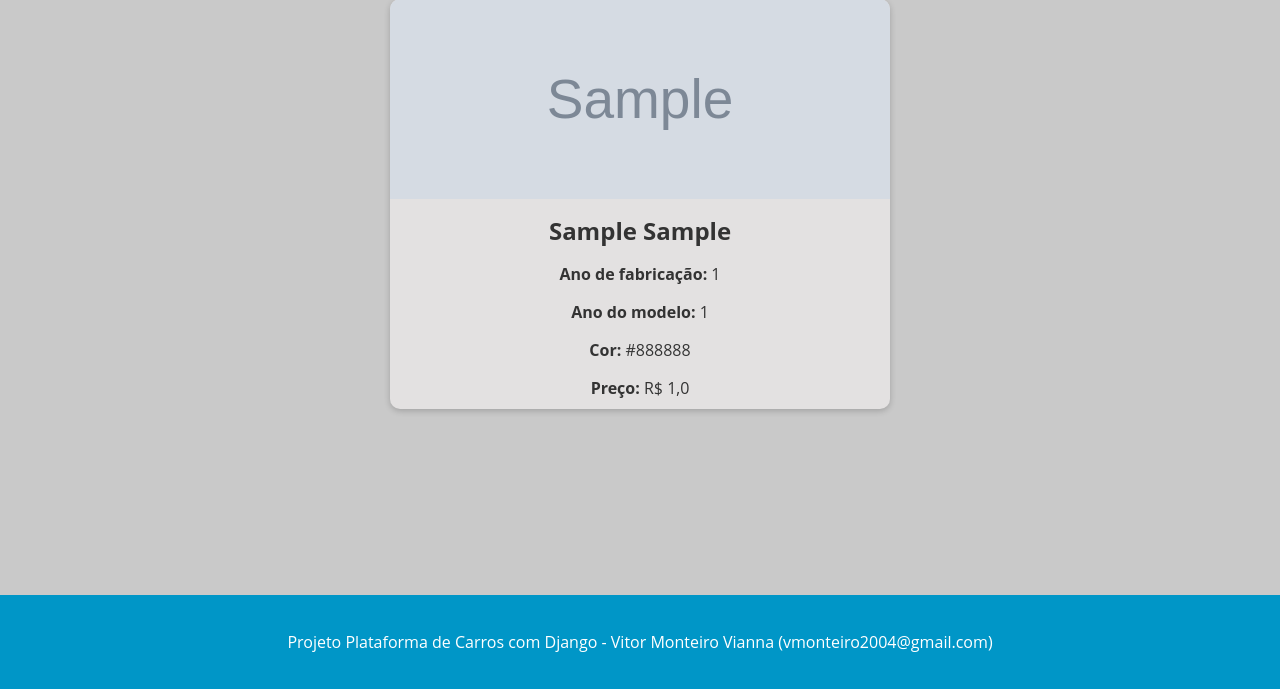
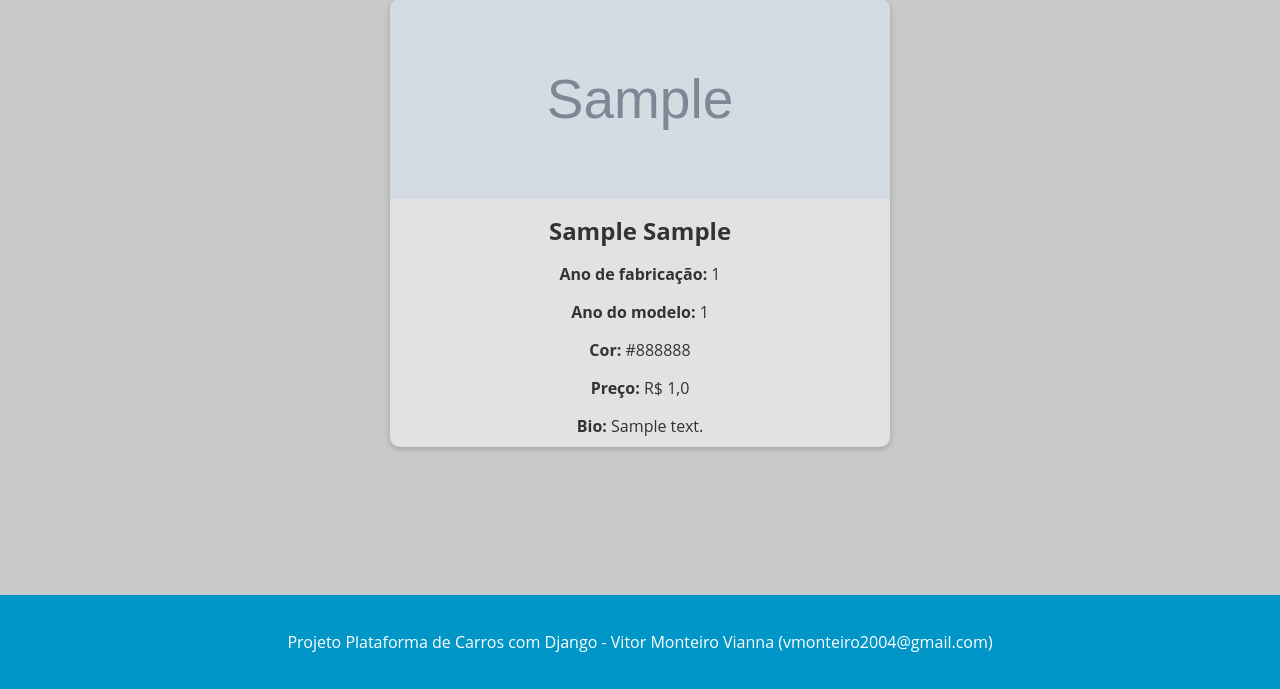
Before and after one commit to VitorMonteiroVianna/Comercio-de-Carros, a Django app: page /cars/1/ in a window 1280 px wide. Shown: the part 111-800 px from the top of the page. Run offline with Django 5.2, Linux system fonts and the light colour scheme; tables that the repository leaves empty hold one stand-in row (values such as "Sample post"); grey boxes marked "Sample" are stand-in pictures.

Commit message:
Fix template> add bio

```diff
--- a/cars/templates/car_detail.html
+++ b/cars/templates/car_detail.html
@@ -86,6 +86,9 @@
       <p><strong>Ano do modelo:</strong> {{ object.model_yaer }}</p>
       <p><strong>Cor:</strong> {{ object.color }}</p>
       <p><strong>Preço:</strong> R$ {{ object.value }}</p>
+      {% if object.bio %}
+        <p><strong>Bio: </strong>{{ object.bio }}</p>
+      {% endif %}
   </div>
   {% if user.is_authenticated %}
     <div class="buttons-container">
```
